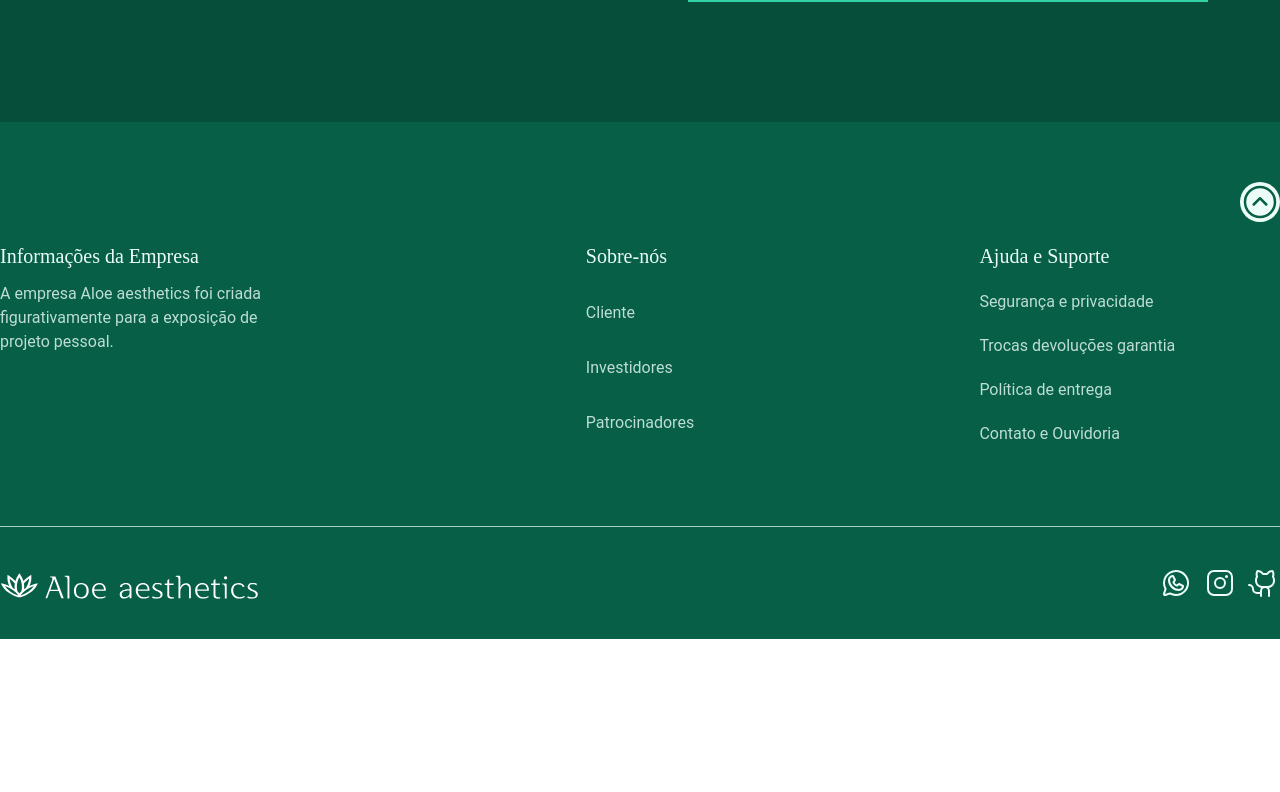
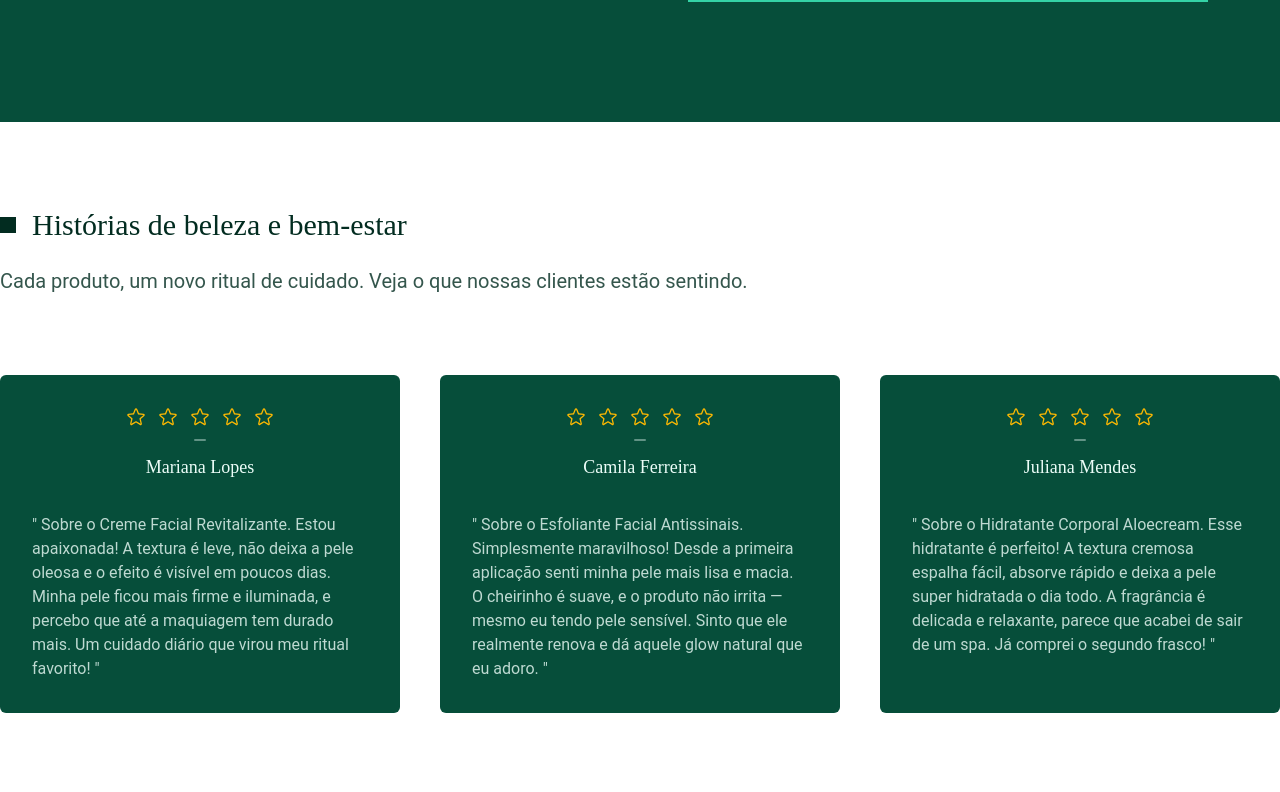
Before and after one commit to anabferreiraa/aloe-aesthetic-landing-page, a SvelteKit app: page / in a window 1280 px wide. Shown: the part 4568-5360 px from the top of the page. Before the commit the page ends 5207 px from the top, so only its background shows below. Built offline with nearby package versions, Linux system fonts and the light colour scheme.

Commit message:
seçao de reviews estruturada

```diff
--- /dev/null
+++ b/src/lib/Components/Icons/Star.svelte
@@ -0,0 +1,15 @@
+<script>
+	const { class: className } = $props();
+</script>
+
+<svg
+	class={className}
+	xmlns="http://www.w3.org/2000/svg"
+	width="32"
+	height="32"
+	fill="currentcolor"
+	viewBox="0 0 256 256"
+	><path
+		d="M239.18,97.26A16.38,16.38,0,0,0,224.92,86l-59-4.76L143.14,26.15a16.36,16.36,0,0,0-30.27,0L90.11,81.23,31.08,86a16.46,16.46,0,0,0-9.37,28.86l45,38.83L53,211.75a16.38,16.38,0,0,0,24.5,17.82L128,198.49l50.53,31.08A16.4,16.4,0,0,0,203,211.75l-13.76-58.07,45-38.83A16.43,16.43,0,0,0,239.18,97.26Zm-15.34,5.47-48.7,42a8,8,0,0,0-2.56,7.91l14.88,62.8a.37.37,0,0,1-.17.48c-.18.14-.23.11-.38,0l-54.72-33.65a8,8,0,0,0-8.38,0L69.09,215.94c-.15.09-.19.12-.38,0a.37.37,0,0,1-.17-.48l14.88-62.8a8,8,0,0,0-2.56-7.91l-48.7-42c-.12-.1-.23-.19-.13-.5s.18-.27.33-.29l63.92-5.16A8,8,0,0,0,103,91.86l24.62-59.61c.08-.17.11-.25.35-.25s.27.08.35.25L153,91.86a8,8,0,0,0,6.75,4.92l63.92,5.16c.15,0,.24,0,.33.29S224,102.63,223.84,102.73Z"
+	></path>
+</svg>
--- a/src/lib/Sections/Footer/Footer.svelte
+++ b/src/lib/Sections/Footer/Footer.svelte
@@ -1,6 +1,6 @@
 <script>
 	import CaretCircleDown from "$lib/Components/Icons/CaretCircleDown.svelte";
-	import GitHub from "$lib/Components/Icons/gitHub.svelte";
+	import GitHub from "$lib/Components/Icons/GitHub.svelte";
 	import Instagram from "$lib/Components/Icons/Instagram.svelte";
 	import Whatsapp from "$lib/Components/Icons/Whatsapp.svelte";
 	import { writable } from 'svelte/store';
--- /dev/null
+++ b/src/lib/Sections/Reviews/Reviews.svelte
@@ -0,0 +1,63 @@
+<script>
+	import Star from "$lib/Components/Icons/Star.svelte";
+
+   const reviews =  [
+              {
+                profilename: "Mariana Lopes",
+                review: "Sobre o Creme Facial Revitalizante. Estou apaixonada! A textura é leve, não deixa a pele oleosa e o efeito é visível em poucos dias. Minha pele ficou mais firme e iluminada, e percebo que até a maquiagem tem durado mais. Um cuidado diário que virou meu ritual favorito!",
+              },
+              {
+                profilename: "Camila Ferreira",
+                review: "Sobre o Esfoliante Facial Antissinais. Simplesmente maravilhoso! Desde a primeira aplicação senti minha pele mais lisa e macia. O cheirinho é suave, e o produto não irrita — mesmo eu tendo pele sensível. Sinto que ele realmente renova e dá aquele glow natural que eu adoro.",
+              },
+              {
+                profilename: "Juliana Mendes",
+                review: "Sobre o Hidratante Corporal Aloecream. Esse hidratante é perfeito! A textura cremosa espalha fácil, absorve rápido e deixa a pele super hidratada o dia todo. A fragrância é delicada e relaxante, parece que acabei de sair de um spa. Já comprei o segundo frasco!",
+              },
+            ]
+</script>
+
+
+
+
+
+<section class="py-20">
+	<div class="container flex flex-col">
+		<div class="space-y-5 text-green-pea-950">
+            <div class="flex items-center gap-4">
+             <div class="w-4 h-4 bg-green-pea-950"></div> <h3 class="titleCard">Histórias de beleza e bem-estar</h3>
+            </div>
+			<p class="text-xl  opacity-80"> Cada produto, um novo ritual de cuidado. Veja o que nossas clientes estão sentindo. </p>
+		</div>
+		<ul
+			class="mt-20 flex snap-x snap-mandatory gap-4 overflow-x-auto lg:container lg:grid lg:flex-none lg:snap-none lg:grid-cols-3 lg:gap-10 lg:overflow-hidden"
+		>
+			{#each reviews as { review, profilename }}
+				<li
+					class=" bg-green-pea-900 flex w-72 shrink-0 cursor-default snap-center snap-always flex-col justify-between gap-4 rounded-md px-5 py-6 transition ease-in-out md:w-96 md:px-8 md:py-8 lg:w-full lg:snap-none"
+				>
+					<div class="space-y-8">
+						<div class="flex flex-col gap-3 items-center">
+                        <div class="flex flex-row space-x-3">
+							<Star class="w-5 h-5 text-amber-400 "/>
+                            <Star class="w-5 h-5 text-amber-400 "/>
+                            <Star class="w-5 h-5 text-amber-400 "/>
+                            <Star class="w-5 h-5 text-amber-400 "/>
+                            <Star class="w-5 h-5 text-amber-400 "/>
+						</div>
+                        <div class="h-[2px] w-3 rounded-full bg-green-pea-50/40"></div>
+                         <h5 class="font-medium lg:text-lg  text-green-pea-50">{profilename}</h5>
+                        </div>
+						<div class="text-green-pea-50/80">
+							<p class=" lg:text-base">
+								" {review} "
+							</p>
+						</div>
+					</div>
+
+
+				</li>
+			{/each}
+		</ul>
+	</div>
+</section>
--- a/src/routes/+page.svelte
+++ b/src/routes/+page.svelte
@@ -4,6 +4,7 @@
 	import Informative from "$lib/Sections/Informative/Informative.svelte";
 	import Offers from "$lib/Sections/Offers/Offers.svelte";
 	import Products from "$lib/Sections/Products/Products.svelte";
+	import Reviews from "$lib/Sections/Reviews/Reviews.svelte";
 
 
 </script>
@@ -13,6 +14,7 @@
 <Products/>
 <Informative/>
 <Offers/>
+<Reviews/>
 </main>
 
 <Footer/>
```
